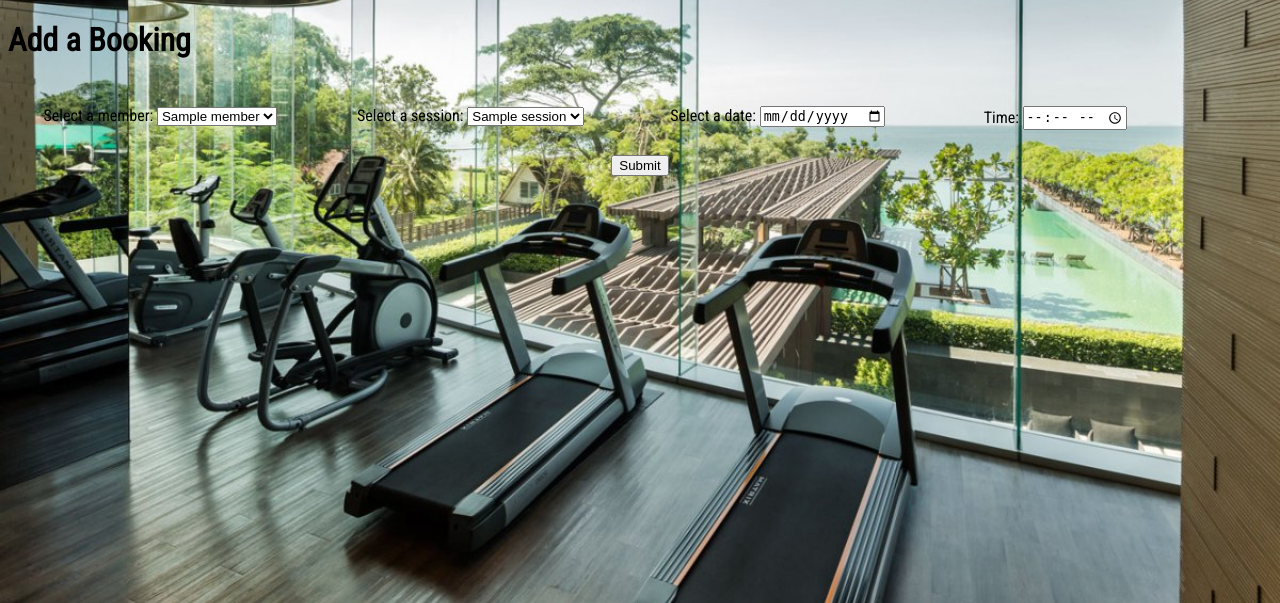
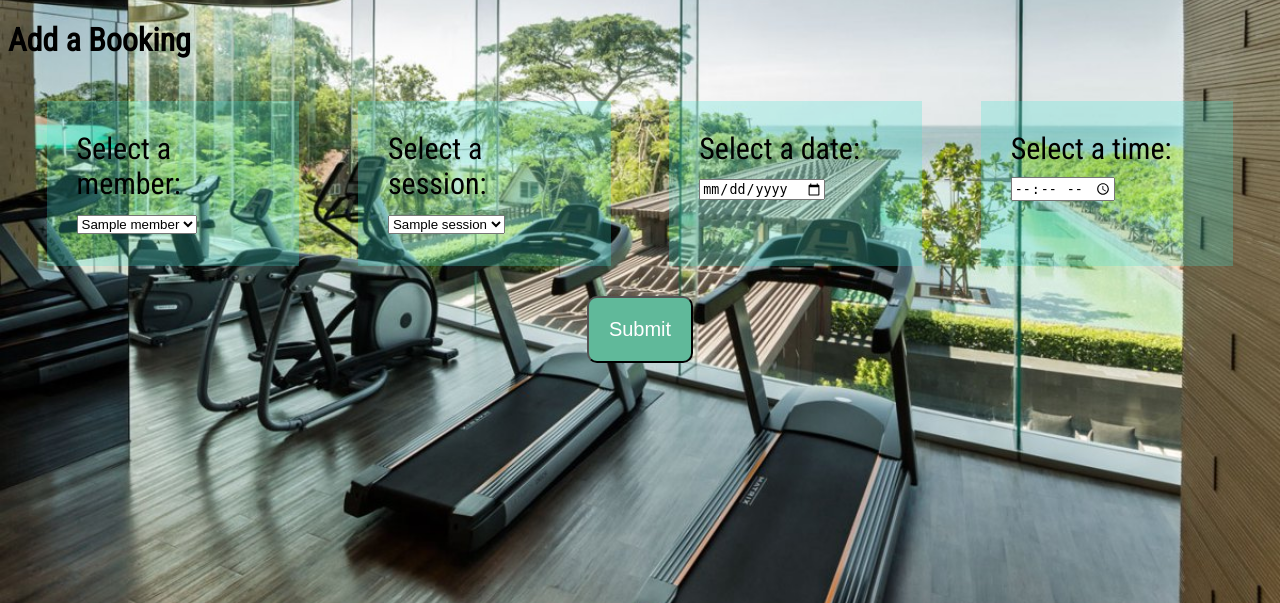
Before and after one commit to nls20/Gym_App_Project, a Flask app: page /bookings/new in a window 1280 px wide. Shown: the part 180-783 px from the top of the page. Run offline with Flask 2, Linux system fonts and the light colour scheme; a database or web service that is not in the repository returns one stand-in record (values such as "Sample title"); some libraries are stand-ins or nearby versions.

Commit message:
editing submit button on Add a Booking Page

```diff
--- a/static/css/bookings.css
+++ b/static/css/bookings.css
@@ -25,6 +25,7 @@
     color: black;
     text-shadow: 0 0 3px white;
     font-size: 4.0vw;
+    text-align: center;
     font-weight: 700;
 }
 
@@ -68,6 +69,18 @@
   font-family: 'Roboto Condensed', sans-serif;
 }
 
+.new-booking-button {
+    margin: 10px;
+    border-radius: 10px;
+    background: #60B99A;
+    color: #fff;
+    display: block;
+    padding: 20px;
+    text-decoration: none;
+    font-size: 20px;
+    cursor: pointer;
+}
+
 .new-booking-container {
         /* max-width: 1000px;
         margin: 40px auto 0 auto;
@@ -88,50 +101,18 @@
     }
 
 .new-booking-1 {
-    /* padding: 5px;
-    font-size: 25px;
-    color: white;
-    box-sizing: border-box;
-    margin-bottom: 20px;
-    background-color: rgba(64, 224, 208, 0.26);
-} */
     height: auto;
     width: 20%;
     background-size: auto;
     background-repeat: no-repeat;
     background-position: center center;
     margin: 20px;
-    padding: 5px;
-}
-
-/* .new-booking-2 {
-    padding: 5px;
-    font-size: 25px;
-    color: white;
+    padding: 30px;
     box-sizing: border-box;
+    font-size: 30px;
     margin-bottom: 20px;
     background-color: rgba(64, 224, 208, 0.26);
-
-} */
-/*
-.new-booking-3 {
-    padding: 5px;
-    font-size: 25px;
-    color: white;
-    box-sizing: border-box;
-    margin-bottom: 20px;
-    background-color: rgba(64, 224, 208, 0.26);
-} */
-
-/* .new-booking-4 {
-    padding: 5px;
-    font-size: 25px;
-    color: white;
-    box-sizing: border-box;
-    margin-bottom: 20px;
-    background-color: rgba(64, 224, 208, 0.26);
-} */
-
+}
 
 
     /* background-color: rgba(255, 255, 255, 0.5);
--- a/templates/bookings/index.html
+++ b/templates/bookings/index.html
@@ -2,8 +2,8 @@
 
 {% block content %}
 <section class="bookings-container">
+<div class="create-booking-1">
     <h1>New Bookings</h1>
-<div class="create-booking-1">
  <div class="new-booking">
 <p>
     <a href="/bookings/new"><button class="new-button">Create New Booking</button></a>
--- a/templates/bookings/new.html
+++ b/templates/bookings/new.html
@@ -30,11 +30,11 @@
 
 
    <div class="new-booking-1">
-      <label for="time">Time:</label>
+      <label for="time">Select a time:</label>
       <input type="time" id="time" name="time" value="{{ session.time }}">
     </div>
 
-     <input type='submit' value="Submit">
+     <input class="new-booking-button" type='submit' value="Submit">
 
 </form>
 </div>
```
